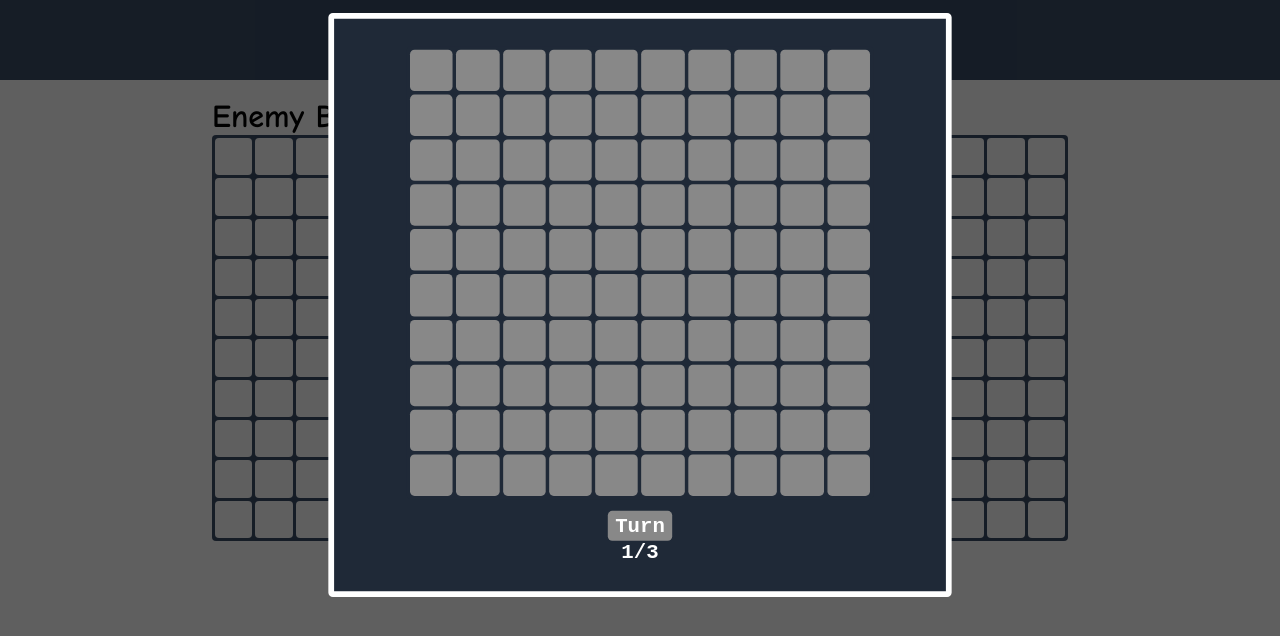
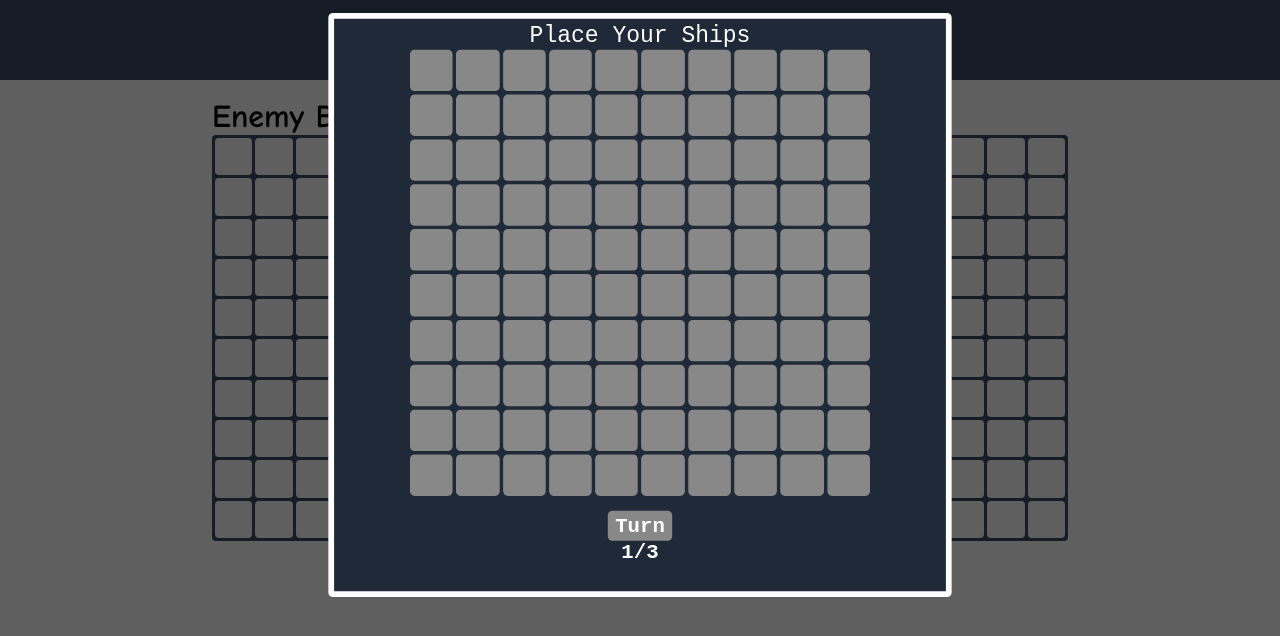
Before and after one commit to Rif-7/battleship, a plain HTML site: page index.html in a window 1280 px wide. Drawn offline with Linux system fonts and the light colour scheme.

Commit message:
add header for new game screen
format template.html

```diff
--- a/index.html
+++ b/index.html
@@ -1 +1 @@
-<!doctype html><html lang="en"><head><meta charset="UTF-8"><meta http-equiv="X-UA-Compatible" content="IE=edge"><meta name="viewport" content="width=device-width,initial-scale=1"><title>Battleship</title><script defer="defer" src="main.bundle.js"></script><link href="main.css" rel="stylesheet"></head><body><div class="new-game-modal modal"><div class="place-ships"><div class="board preview-board"></div><div class="data"><button class="btn change-direction">Turn</button><div class="ship-no">1/10</div></div></div></div><div class="result-modal modal"><div class="game-winner"><button class="close-btn">x</button><div class="winner-details"></div></div></div><div class="nav"><div class="nav-header">Battleship</div><button class="start-btn">New Game</button></div><div class="container"><div class="board-container"><div class="header">Enemy Board</div><div class="board com-board"></div></div><div class="board-container"><div class="header">Your Board</div><div class="board player-board"></div></div></div></body></html>
+<!doctype html><html lang="en"><head><meta charset="UTF-8"/><meta http-equiv="X-UA-Compatible" content="IE=edge"/><meta name="viewport" content="width=device-width,initial-scale=1"/><title>Battleship</title><script defer="defer" src="main.bundle.js"></script><link href="main.css" rel="stylesheet"></head><body><div class="new-game-modal modal"><div class="place-ships"><div class="board preview-board"></div><div class="data"><button class="btn change-direction">Turn</button><div class="ship-no">1/10</div></div></div></div><div class="result-modal modal"><div class="game-winner"><button class="close-btn">x</button><div class="winner-details"></div></div></div><div class="nav"><div class="nav-header">Battleship</div><button class="start-btn">New Game</button></div><div class="container"><div class="board-container"><div class="header">Enemy Board</div><div class="board com-board"></div></div><div class="board-container"><div class="header">Your Board</div><div class="board player-board"></div></div></div></body></html>
--- a/main.css
+++ b/main.css
@@ -57,8 +57,8 @@ body {
   font-weight: 700;
 }
 
-
-.start-btn, .btn {
+.start-btn,
+.btn {
   border: none;
   border-radius: 4px;
   background-color: #888;
@@ -88,7 +88,7 @@ body {
   width: 100%;
   height: 100%;
   background-color: rgb(0, 0, 0);
-    background-color: rgb(0, 0, 0, .3);
+  background-color: rgb(0, 0, 0, 0.3);
   overflow: auto;
 }
 
@@ -102,7 +102,7 @@ body {
   flex-direction: column;
   align-items: center;
   padding: 24px 10px;
-    border: 5px solid white ;
+  border: 5px solid white;
   border-radius: 4px;
   gap: 10px;
   transform: scale(115%);
@@ -118,7 +118,8 @@ body {
   color: white;
 }
 
-.highlighted, .selected {
+.highlighted,
+.selected {
   background-color: #3882f6;
 }
 
@@ -168,3 +169,15 @@ body {
   font-weight: 700;
   color: white;
 }
+
+.place-ships::before {
+  content: "Place Your Ships";
+
+  color: white;
+  font-size: 20px;
+  width: 100%;
+  position: absolute;
+  text-align: center;
+  top: 3px;
+  left: 0px;
+}
```
Lines whose indentation alone changed are shown as unchanged.
